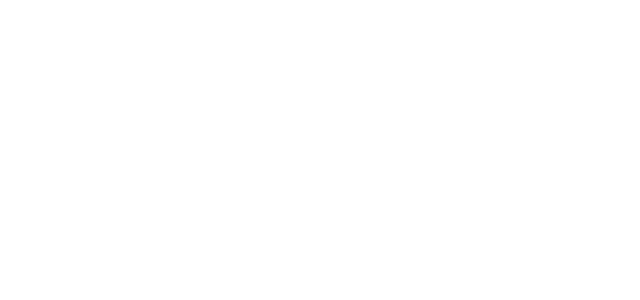
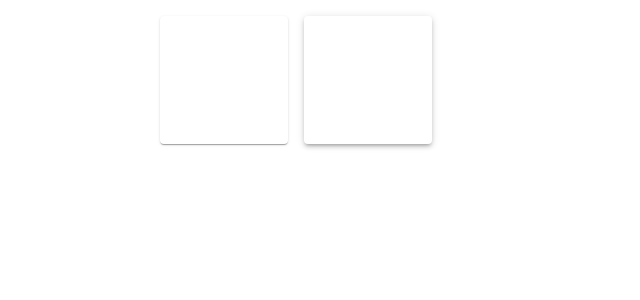
Before and after one commit to ismardoi2001/covid19-app, a React (Create React App) app: page / in a window 1280 px wide. Shown: the top 300 px of the page, without its empty margins (0-640 px from the left). Built offline with nearby package versions, Linux system fonts and the light colour scheme.

Commit message:
update task

```diff
--- a/src/App.js
+++ b/src/App.js
@@ -16,12 +16,14 @@
 
 function App() {
 
+  const classes = useStyles();
+
   return (
-    <div>
-    <cards/>
-    <chart/>
-    <countrypicker/>
-    </div>
+    <div className={classes.root}>
+    <Paper elevation={0} />
+    <Paper />
+    <Paper elevation={3} />
+  </div>
   );
 }
 
```
